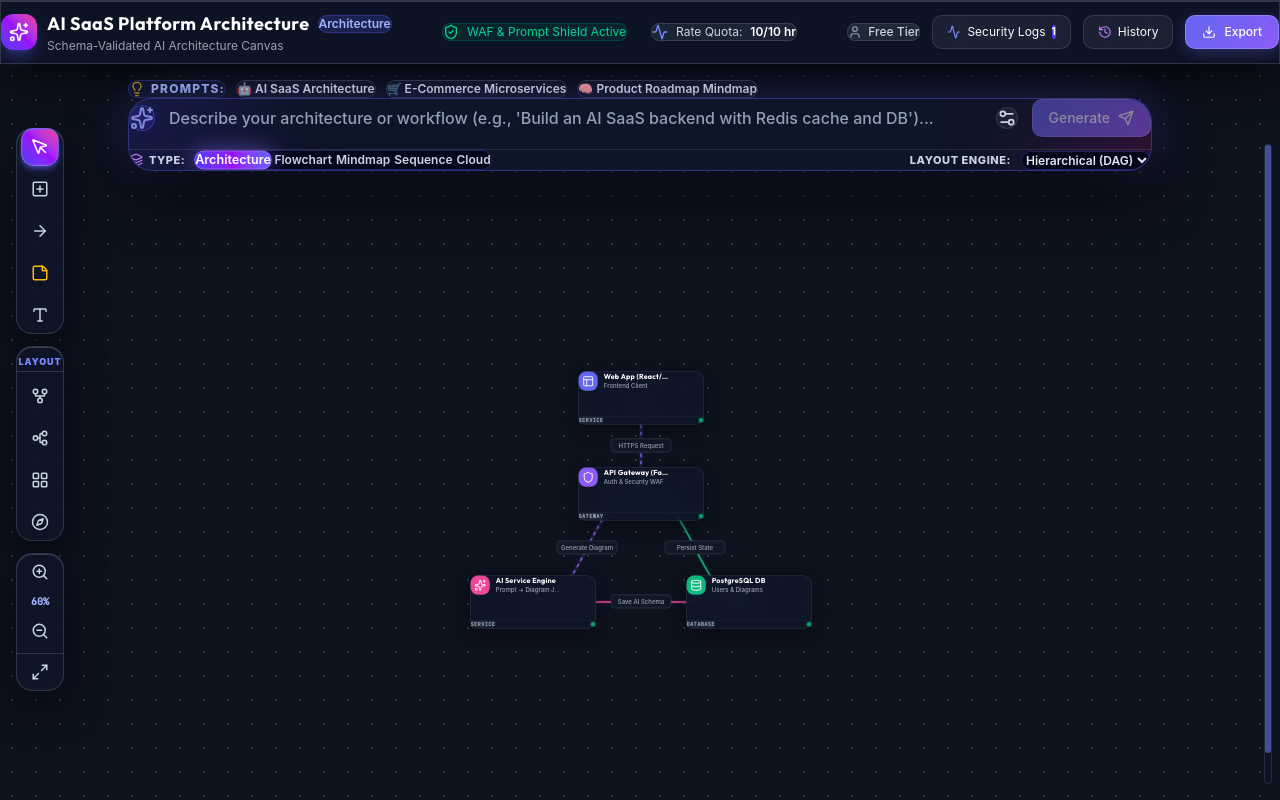
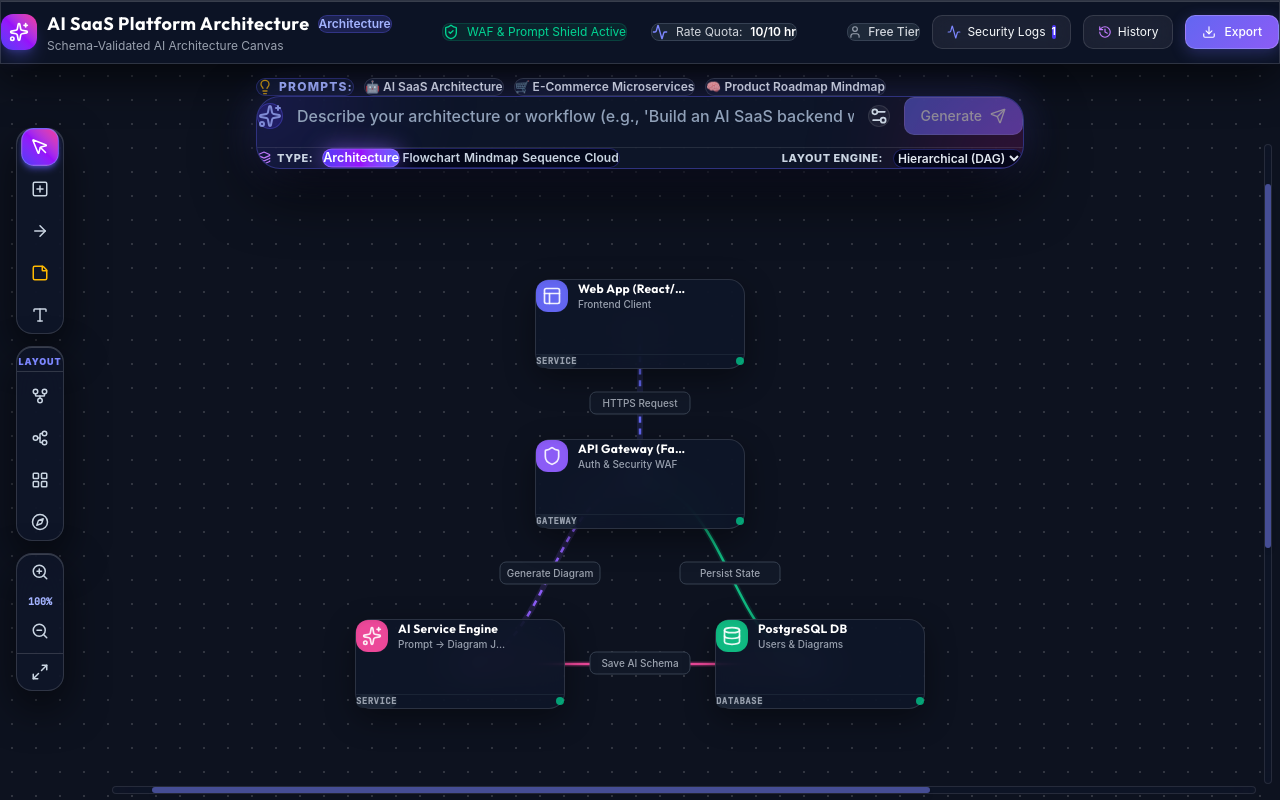
Before and after one commit to ANKIETAGRE/Ai-whiteborad, a React (Vite) app: page / in a window 1280 px wide. Built offline with nearby package versions, Linux system fonts and the light colour scheme.

Commit message:
Reduce prompt window width to max-w-3xl and set default diagram zoom scale to 100%

```diff
--- a/src/App.tsx
+++ b/src/App.tsx
@@ -60,9 +60,9 @@ export function App() {
   const [activeTool, setActiveTool] = useState<'select' | 'node' | 'connector' | 'sticky' | 'draw' | 'text'>('select');
   const [selectedNodeId, setSelectedNodeId] = useState<string | null>(null);
 
-  // Canvas Pan & Zoom
-  const [zoom, setZoom] = useState(0.75);
-  const [pan, setPan] = useState({ x: 100, y: 60 });
+  // Canvas Pan & Zoom (100% scale)
+  const [zoom, setZoom] = useState(1.0);
+  const [pan, setPan] = useState({ x: 100, y: 40 });
 
   // AI Pipeline Execution State
   const [isGenerating, setIsGenerating] = useState(false);
@@ -98,11 +98,11 @@ export function App() {
     setAuditLogs([...securityEngine.getAuditLogs()]);
   };
 
-  // Auto-fit diagram to screen view helper with comfortable zoomed-out framing
+  // Auto-fit diagram to screen at 100% scale (1:1 full size)
   const handleFitDiagramToView = (nodesList: DiagramNode[]) => {
     if (nodesList.length === 0) {
-      setZoom(0.75);
-      setPan({ x: 100, y: 60 });
+      setZoom(1.0);
+      setPan({ x: 100, y: 40 });
       return;
     }
     let minX = Infinity, maxX = -Infinity, minY = Infinity, maxY = -Infinity;
@@ -117,24 +117,18 @@ export function App() {
 
     const screenW = window.innerWidth || 1200;
     const screenH = window.innerHeight || 800;
-    const diagramW = maxX - minX + 340;
-    const diagramH = maxY - minY + 340;
-
-    const scaleX = (screenW - 320) / diagramW;
-    const scaleY = (screenH - 340) / diagramH;
-    const optimalZoom = Math.max(0.35, Math.min(0.78, Math.min(scaleX, scaleY)));
 
     const centerX = (minX + maxX) / 2;
     const centerY = (minY + maxY) / 2;
 
-    const targetPanX = screenW / 2 - centerX * optimalZoom;
-    const targetPanY = screenH / 2 - centerY * optimalZoom + 35;
+    const targetPanX = screenW / 2 - centerX * 1.0;
+    const targetPanY = screenH / 2 - centerY * 1.0 + 30;
 
-    setZoom(Number(optimalZoom.toFixed(2)));
+    setZoom(1.0);
     setPan({ x: Math.round(targetPanX), y: Math.round(targetPanY) });
   };
 
-  // Automatically fit initial diagram on page load
+  // Automatically fit initial diagram on page load at 100% scale
   useEffect(() => {
     handleFitDiagramToView(INITIAL_DIAGRAM.nodes);
   }, []);
--- a/src/components/AIPromptPanel/PromptInput.tsx
+++ b/src/components/AIPromptPanel/PromptInput.tsx
@@ -42,7 +42,7 @@ export const PromptInput: React.FC<PromptInputProps> = ({ onGenerate, isGenerati
   };
 
   return (
-    <div className="absolute top-4 left-1/2 -translate-x-1/2 z-30 w-11/12 max-w-5xl select-none">
+    <div className="absolute top-3.5 left-1/2 -translate-x-1/2 z-30 w-11/12 max-w-3xl select-none">
       {/* Quick Prompt Preset Chips */}
       <div className="flex items-center gap-2.5 mb-2.5 overflow-x-auto pb-1 scrollbar-none">
         <span className="text-xs font-extrabold text-indigo-300 uppercase tracking-widest flex items-center gap-1.5 shrink-0 bg-slate-900/90 backdrop-blur-xl border border-indigo-500/30 px-3.5 py-1.5 rounded-full shadow-lg">
```
